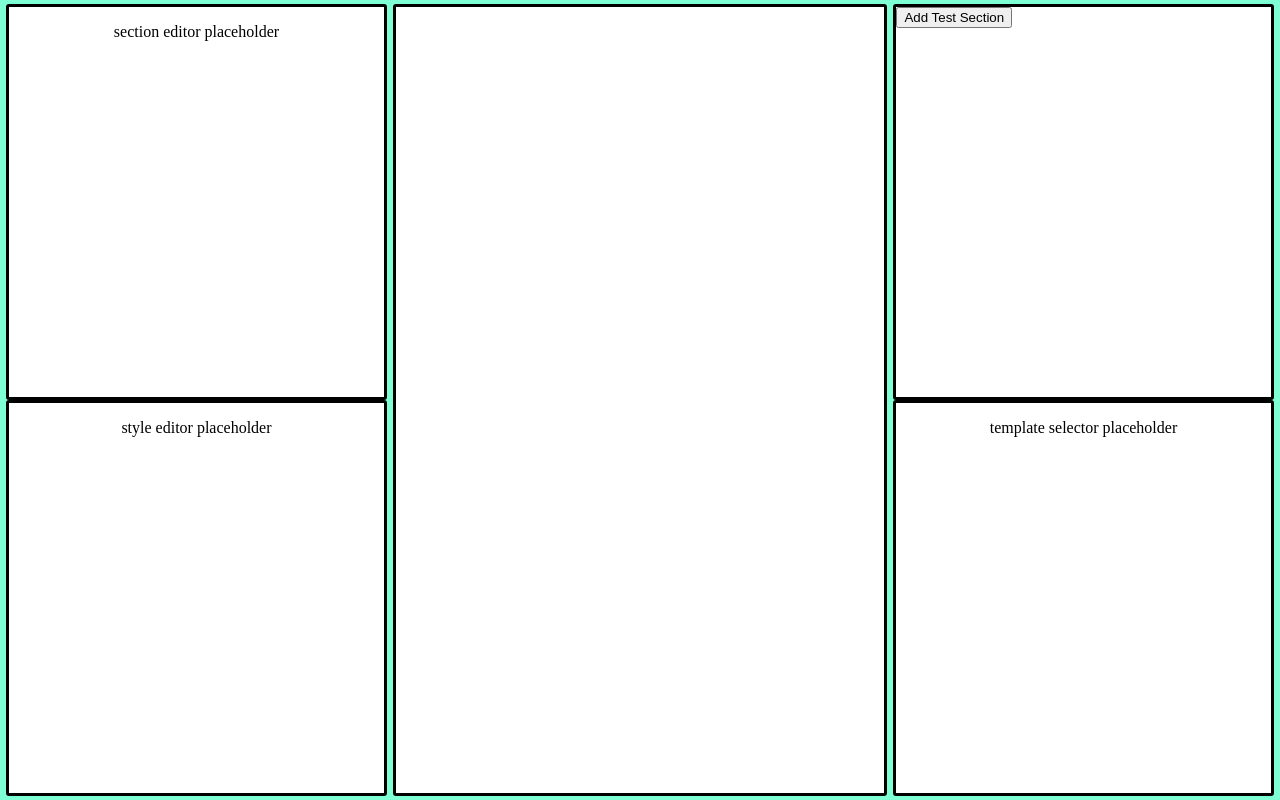
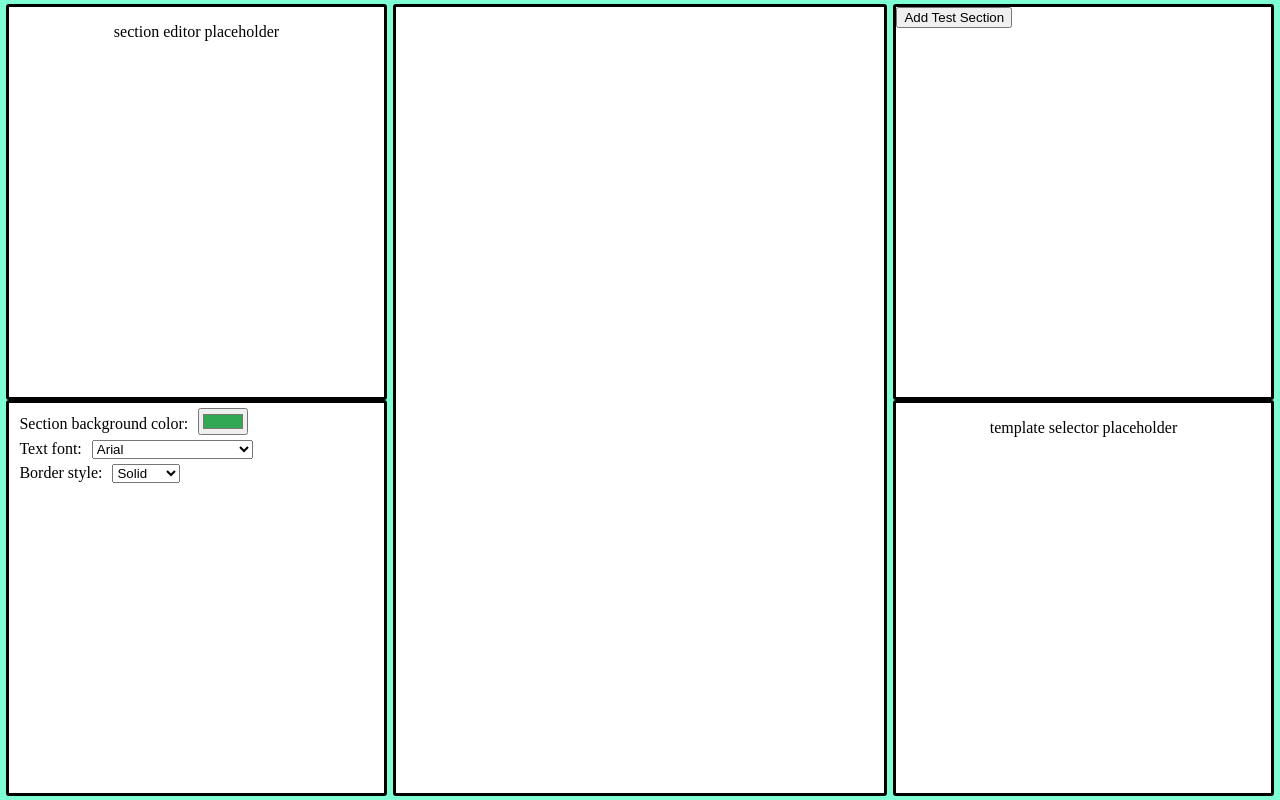
Before and after one commit to yemrezobi/cv-maker, a React (Create React App) app: page / in a window 1280 px wide. Built offline with nearby package versions, Linux system fonts and the light colour scheme.

Commit message:
Add a working style editor

```diff
--- a/src/App.js
+++ b/src/App.js
@@ -3,9 +3,11 @@ import StyleEditor from './components/StyleEditor'
 import CVEditor from './components/CVEditor'
 import SectionSelector from './components/SectionSelector'
 import TemplateSelector from './components/TemplateSelector'
+import { SectionProvider } from './contexts/SectionContext'
 
 function App() {
     return (
+        <SectionProvider>
             <div className="container">
                 <div className="side-content">
                     <SectionEditor/>
@@ -17,6 +19,7 @@ function App() {
                     <TemplateSelector/>
                 </div>
             </div>
+        </SectionProvider>
     );
 }
 
--- a/src/components/Section.js
+++ b/src/components/Section.js
@@ -3,6 +3,8 @@ import { useDispatch } from "react-redux"
 import { useSelector } from "react-redux"
 import { useEffect } from "react"
 import { useRef } from "react"
+import { useContext } from "react"
+import { SectionContext } from "../contexts/SectionContext"
 
 function Section(props){
     const ref = useRef();
@@ -12,6 +14,7 @@ function Section(props){
     const mainPanel = useSelector(state => state.sections.mainPanel);
     const sidePanel = useSelector(state => state.sections.sidePanel);
     const dispatch = useDispatch();
+    const [style, ] = useContext(SectionContext);
 
     const dragStart = (e) => {
         setDragged(true);
@@ -108,7 +111,7 @@ function Section(props){
     }, [JSON.stringify(mainPanel)]);
 
     return(
-        <div className={`section ${dragged ? "dragged" : ""}`} ref={ref} draggable="true" onDragStart={dragStart} onDrag={drag} onDragEnd={dragEnd}>
+        <div className={`section ${dragged ? "dragged" : ""}`} style={style} ref={ref} draggable="true" onDragStart={dragStart} onDrag={drag} onDragEnd={dragEnd}>
             {props.children}
         </div>
     );
--- a/src/components/StyleEditor.js
+++ b/src/components/StyleEditor.js
@@ -1,8 +1,76 @@
+import { useState } from "react";
+import { useContext } from "react";
+import { SectionContext } from "../contexts/SectionContext";
+
 function StyleEditor(){
+    const [sectionStyle, setSectionStyle] = useContext(SectionContext);
+    const [sectionFont, setSectionFont] = useState(sectionStyle.fontFamily);
+    const [sectionBorderStyle, setSectionBorderStyle] = useState(sectionStyle.borderStyle);
+    const [sectionBorderWidth, setSectionBorderWidth] = useState(sectionStyle.borderWidth);
+    const [sectionBackgroundColor, setSectionBackgroundColor] = useState(sectionStyle.backgroundColor);
+
+    const handleSectionBackgroundColor = (event) => {
+        setSectionBackgroundColor(event.target.value);
+        setSectionStyle({
+            ...sectionStyle,
+            backgroundColor: event.target.value
+        });
+    }
+
+    const handleSectionFont = (event) => {
+        setSectionFont(event.target.value);
+        setSectionStyle({
+            ...sectionStyle,
+            fontFamily: event.target.value
+        });
+    }
+
+    const handleSectionBorderStyle = (event) => {
+        setSectionBorderStyle(event.target.value);
+        setSectionStyle({
+            ...sectionStyle,
+            borderStyle: event.target.value
+        });
+    }
+
+    const handleSectionBorderWidth = (event) => {
+        setSectionBorderWidth(event.target.value);
+        setSectionStyle({
+            ...sectionStyle,
+            borderWidth: event.target.value
+        });
+    }
 
     return(
         <div className="edit-style box">
-            <p>style editor placeholder</p>
+            <div className="edit-style-item">
+                <div className="edit-style-item-text">Section background color:</div>
+                <input type="color" value={sectionBackgroundColor} onChange={handleSectionBackgroundColor}></input>
+            </div>
+            <div className="edit-style-item">
+                <div className="edit-style-item-text">Text font:</div>
+                <select value={sectionFont} onChange={handleSectionFont}>
+                    <option value="Arial, Helvetica Neue, Helvetica, sans-serif">Arial</option>
+                    <option value="Calibri,Candara,Segoe,Segoe UI,Optima,Arial,sans-serif">Calibri</option>
+                    <option value="Candara,Calibri,Segoe,Segoe UI,Optima,Arial,sans-serif">Candara</option>
+                    <option value="Tahoma,Verdana,Segoe,sans-serif">Tahoma</option>
+                    <option value="Trebuchet MS,Lucida Grande,Lucida Sans Unicode,Lucida Sans,Tahoma,sans-serif">Trebuchet MS</option>
+                    <option value="Verdana,Geneva,sans-serif">Verdana</option>
+                    <option value="Georgia,Times,Times New Roman,serif">Georgia</option>
+                    <option value="Palatino,Palatino Linotype,Palatino LT STD,Book Antiqua,Georgia,serif">Palatino</option>
+                    <option value="TimesNewRoman,Times New Roman,Times,Baskerville,Georgia,serif">Times New Roman</option>
+                    <option value="Courier New,Courier,Lucida Sans Typewriter,Lucida Typewriter,monospace">Courier New</option>
+                    <option value="Lucida Sans Typewriter,Lucida Console,monaco,Bitstream Vera Sans Mono,monospace">Lucida Sans Typewriter</option>
+                </select>
+            </div>
+            <div className="edit-style-item">
+                <div className="edit-style-item-text">Border style:</div>
+                <select value={sectionBorderStyle} onChange={handleSectionBorderStyle}>
+                    <option value="dotted">Dotted</option>
+                    <option value="dashed">Dashed</option>
+                    <option value="solid">Solid</option>
+                </select>
+            </div>
         </div>
     )
 }
--- /dev/null
+++ b/src/contexts/SectionContext.js
@@ -0,0 +1,23 @@
+import { createContext } from "react";
+import { useState } from "react";
+
+
+export const SectionContext = createContext();
+
+function SectionProvider(props) {
+
+    const [sectionStyle, setSectionStyle] = useState({
+        backgroundColor: "#32a852",
+        fontFamily: "Arial, Helvetica Neue, Helvetica, sans-serif",
+        borderStyle: "solid",
+        borderWidth: "1px"
+    });
+
+    return(
+    <SectionContext.Provider value={[sectionStyle, setSectionStyle]}>
+        {props.children}
+    </SectionContext.Provider>
+    );
+}
+
+export { SectionProvider };
--- a/src/index.css
+++ b/src/index.css
@@ -82,6 +82,17 @@ body > div {
     height: 50%;
 }
 
+.edit-style-item {
+    padding-top: 5px;
+    padding-left: 10px;
+    text-align: left;
+}
+
+.edit-style-item-text {
+    padding-right: 10px;
+    display: inline-block;
+}
+
 .select-section {
     height: 50%;
     text-align: left;
@@ -94,8 +105,7 @@ body > div {
 .section {
     position: relative;
     width: 100%;
-    border: 1px solid grey;
-    background-color: greenyellow;
+    border-color: grey;
     box-sizing: border-box;
     margin: 0;
     white-space: normal;
```
Lines whose indentation alone changed are shown as unchanged.
